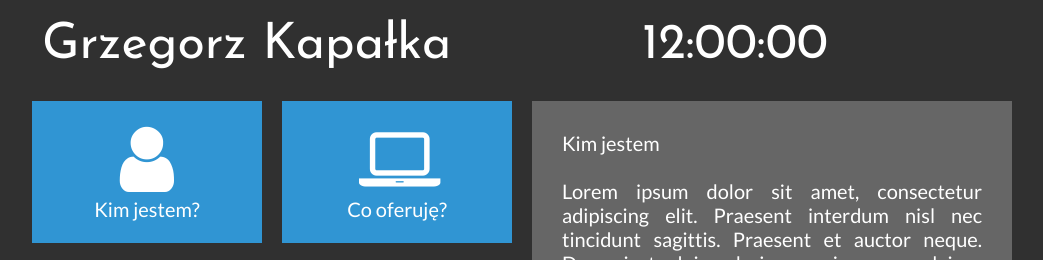
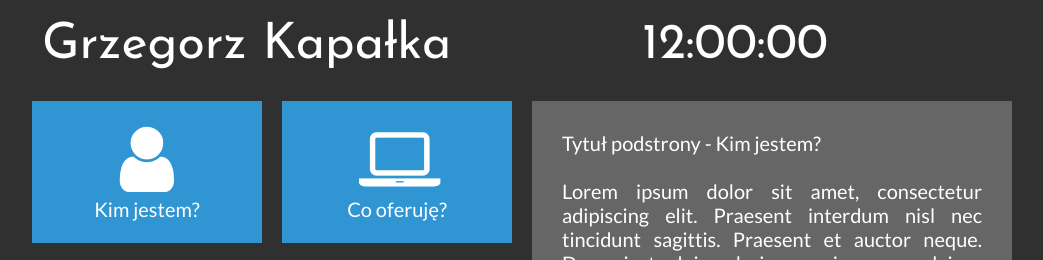
Before and after one commit to kelldezim/About_Me, a plain HTML site: page kimjestem.html in a window 1280 px wide. Shown: the top 260 px of the page, without its empty margins (118-1161 px from the left). Drawn offline with Linux system fonts and the light colour scheme.

Commit message:
changed dictionary to xampp

```diff
--- a/css/fontello.css
+++ b/css/fontello.css
@@ -61,8 +61,6 @@
   content: '\e801'; font-size: 76px; margin-top: 20px;} /* '' */
 .icon-user:before {
   content: '\e802'; font-size: 76px; margin-top: 20px; } /* '' */
-.icon-twitter:before {
-  content: '\f099'; font-size: 76px; margin-top: 30px; } /* '' */
 .icon-gplus:before {
   content: '\f0d5'; font-size: 76px; margin-top: 20px;} /* '' */
 .icon-mail-alt:before {
--- a/kimjestem.html
+++ b/kimjestem.html
@@ -69,7 +69,8 @@
 
             </div>
             <div class="square">
-                <div class="tile5"> Kim jestem
+                <div class="tile5">
+                    Tytuł podstrony - Kim jestem?
                     <br/>
                     <br/>
                     Lorem ipsum dolor sit amet, consectetur adipiscing elit. Praesent interdum nisl nec tincidunt sagittis. Praesent et auctor neque. Donec justo dui, scelerisque a risus nec, pulvinar tristique purus. Nam cursus orci ut sapien elementum, vel lobortis est maximus.
```
